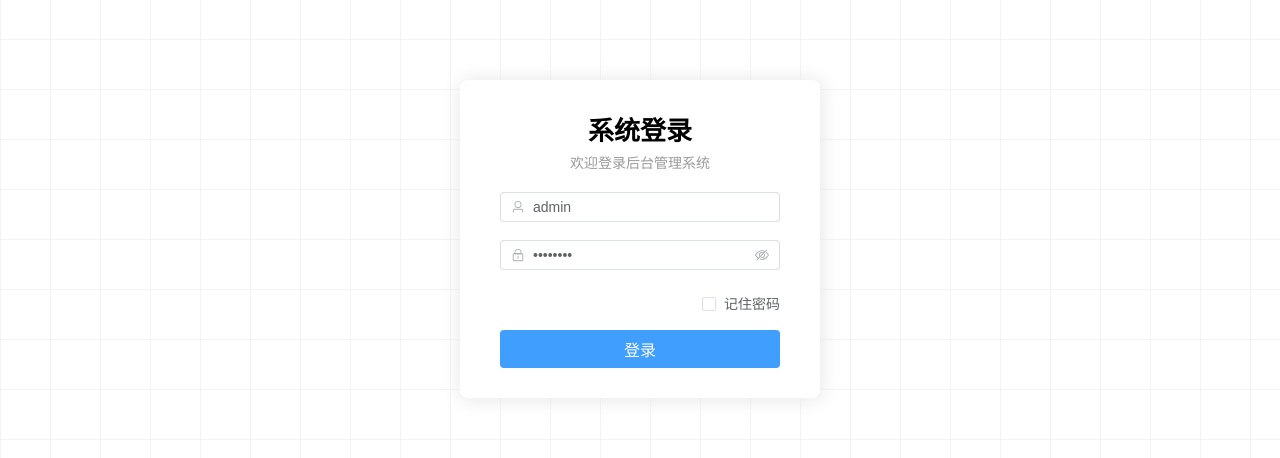
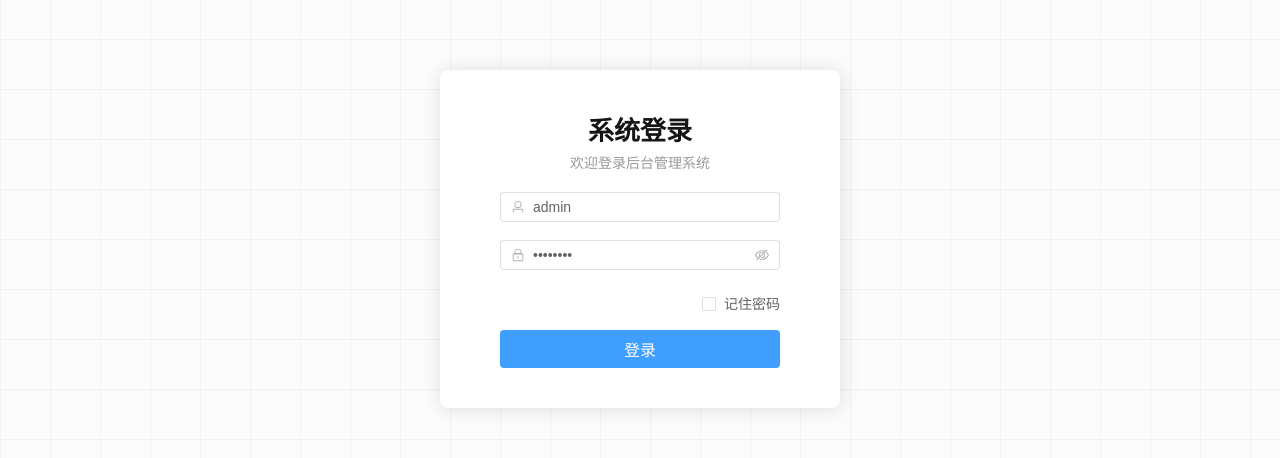
Before and after one commit to Arashiuta/Hatsuzuki-admin, a Vue app: page /#/login in a window 1280 px wide. Shown: the part 161-619 px from the top of the page. Built offline with nearby package versions, Linux system fonts and the light colour scheme; a web font is replaced by a local one.

Commit message:
更新颜色主题

```diff
--- a/src/layout/home/components/menu/index.vue
+++ b/src/layout/home/components/menu/index.vue
@@ -3,8 +3,9 @@
         <div class="menuTitle">
             <span>Hatsuzuki-admin</span>
         </div>
-        <el-menu ref="menuRef" default-active="2" class="el-menu-vertical-demo" background-color="#18171c"
-            text-color="#fff" active-text-color="#fff">
+        <el-menu ref="menuRef" default-active="2" class="el-menu-vertical-demo"
+            background-color="var(--menu-background-color)" text-color="var(--menu-text-color)"
+            active-text-color="var(--menu-active-text-color)">
             <div v-for="(item, index) in menuList" :key="index">
                 <!-- 一级路由 -->
                 <el-menu-item v-if="!item.children && item.showLink" :index="item.index"
@@ -116,7 +117,7 @@ onMounted(() => {
 .menu-container {
     width: 240px;
     padding: 0 10px;
-    background-color: #18171c;
+    background-color: var(--menu-background-color);
 
     .menuTitle {
         display: flex;
@@ -124,7 +125,7 @@ onMounted(() => {
         align-items: center;
         font-size: 22px;
         font-weight: 700;
-        color: #fff;
+        color: var(--menu-title-color);
         padding: 15px 0;
     }
 
@@ -147,12 +148,11 @@ onMounted(() => {
         gap: 10px;
 
         .el-sub-menu__title {
-            background-color: #18171c;
+            background-color: var(--menu-background-color);
         }
 
         .is-active {
-            background-color: #0065ca;
-
+            background-color: var(--menu-active-color);
         }
 
         .el-menu-item {
--- a/src/layout/home/index.vue
+++ b/src/layout/home/index.vue
@@ -49,7 +49,7 @@ const updateActiveIndexFunc = (payload: { pageIndex: string; pageTitle: string }
     width: 100vw;
     height: 100vh;
     display: flex;
-    background-color: #f7f8fd;
+    background-color: var(--home-background-color);
     position: relative;
 
     .progressBar-container {
@@ -68,7 +68,7 @@ const updateActiveIndexFunc = (payload: { pageIndex: string; pageTitle: string }
             .barFront {
                 width: 0;
                 height: 100%;
-                background-color: #4a90e2;
+                background-color: var(--progress-bar-color);
                 transition: width 0.3s ease-in-out;
             }
         }
--- a/src/layout/login/index.vue
+++ b/src/layout/login/index.vue
@@ -2,7 +2,7 @@
     <div class="login-container">
         <!-- 静态网格背景 -->
         <div class="absoluteBg">
-            <svg width="100%" height="100%" xmlns="http://www.w3.org/2000/svg">
+            <svg class="loginBg" width="100%" height="100%" xmlns="http://www.w3.org/2000/svg">
                 <defs>
                     <pattern id="grid" width="50" height="50" patternUnits="userSpaceOnUse">
                         <path d="M 50 0 L 0 0 0 50" fill="none" stroke="#e5e7eb" stroke-width="1" />
@@ -108,20 +108,30 @@ onMounted(() => {
         left: 0;
         width: 100%;
         height: 100%;
+
+        .loginBg {
+            background-color: var(--login-background-color);
+        }
     }
 
     .loginBox {
-        padding: 30px 40px;
-        background-color: #fff;
+        padding: 40px 60px;
+        background-color: var(--login-box-background-color);
         position: absolute;
         top: 50%;
         left: 50%;
         transform: translate(-50%, -50%);
-        box-shadow: 1px 1px 20px 2px rgb(233, 233, 233);
+        box-shadow: 1px 1px 20px 2px var(--login-box-shadow-color);
         border-radius: 8px;
         display: flex;
         flex-direction: column;
         align-items: center;
+        /* 应用动画 */
+        animation-name: loginBoxUp;
+        animation-duration: 0.5s;
+        animation-fill-mode: forwards;
+        animation-timing-function: ease-in-out;
+
 
         .title {
             display: flex;
@@ -137,7 +147,7 @@ onMounted(() => {
 
             >:nth-child(2) {
                 font-size: 14px;
-                color: #999;
+                color: var(--font-subtitle-color);
             }
         }
 
@@ -164,4 +174,17 @@ onMounted(() => {
         }
     }
 }
+
+// 新增动画
+@keyframes loginBoxUp {
+    0% {
+        opacity: 0;
+        transform: translate(-50%, -40%); // 从下方开始
+    }
+
+    100% {
+        opacity: 1;
+        transform: translate(-50%, -50%); // 回到初始居中位置
+    }
+}
 </style>
--- a/src/main.ts
+++ b/src/main.ts
@@ -6,6 +6,7 @@ import { router } from "./router";
 import ElementPlus from "element-plus";
 import zhCn from "element-plus/es/locale/lang/zh-cn";
 import { createPinia } from "pinia";
+import "@/styles/theme.css";
 
 import hzDocumentFramework from "./components/global/hz-documentFramework/index.vue";
 import hzButton from "./components/global/hz-button/index.vue";
--- a/src/style.css
+++ b/src/style.css
@@ -3,6 +3,10 @@
   padding: 0;
   box-sizing: border-box;
   font-family: 'PingFang', sans-serif;
+}
+
+body {
+  color: var(--font-color);
 }
 
 @font-face {
--- /dev/null
+++ b/src/styles/theme.css
@@ -0,0 +1,18 @@
+:root {
+    /* 全局泛用 */
+    --font-color: #151515; /* 主字体颜色 */
+    --font-subtitle-color: #999; /* 副标题颜色 */
+    --progress-bar-color: #4a90e2; /* 进度条颜色 */
+    /* 登录界面调色 */
+    --login-background-color: #fcfcfc; /* 登录页面背景色 */
+    --login-box-background-color: #fff; /* 登录框背景色 */
+    --login-box-shadow-color: rgba(0, 0, 0, 0.1); /* 登录框阴影 */
+    /* 主界面调色 */
+    --home-background-color: #f7f8fd; /* 主界面背景色 */
+    /* 菜单栏调色 */
+    --menu-background-color: #18171c; /* 菜单栏背景色 */
+    --menu-active-color: #0065ca; /* 菜单栏激活项颜色 */
+    --menu-title-color: #fff; /* 菜单标题颜色 */
+    --menu-text-color: #fff; /* 菜单文字颜色 */
+    --menu-active-text-color: #fff; /* 菜单激活文字颜色 */
+}
```
